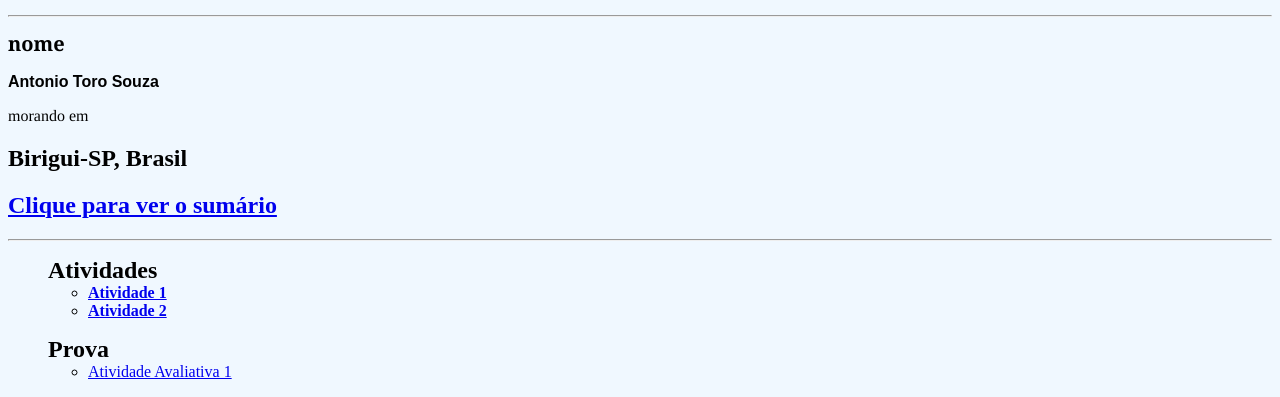
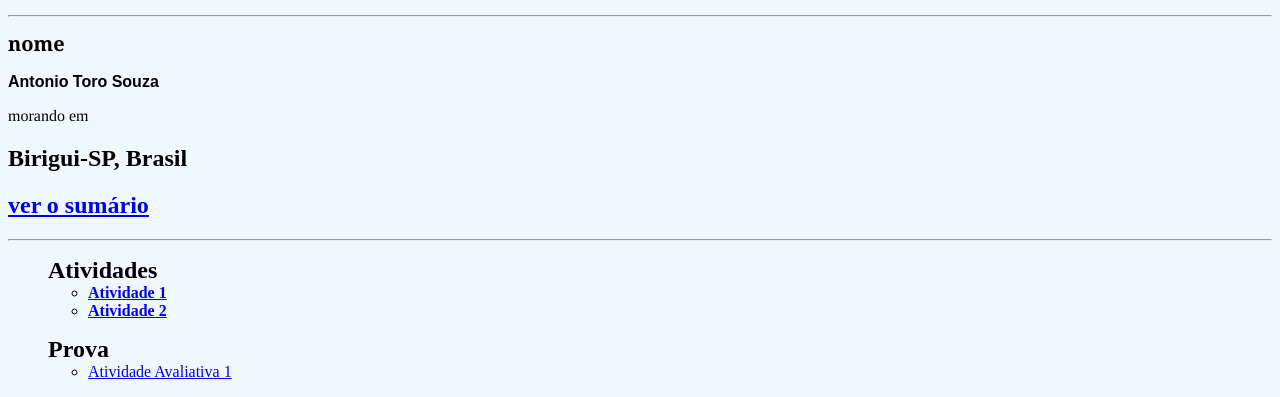
Before and after one commit to AntonioTSouza/DEW2023, a plain HTML site: page index.html in a window 1280 px wide. Shown: the part 507-904 px from the top of the page. Drawn offline with Linux system fonts and the light colour scheme.

Commit message:
html inicial

```diff
--- a/index.html
+++ b/index.html
@@ -22,7 +22,7 @@
        <font size="6"></font><font face="arial"><strong><p id="fonte">Antonio Toro Souza</p></strong></font>
        <font size="3"><font face="times"><p id="titulo">morando em</p></font></font>
        <h2 id="fonte">Birigui-SP, Brasil</h2>
-       <h2><a href="paginas/sumario/coisas.html">Clique para ver o sumário</a></h2>
+       <h2><a href="paginas/sumario/coisas.html">ver o sumário</a></h2>
        <hr>
         <ol><font size="5"><strong>Atividades</strong></font>
             <ul>
```
